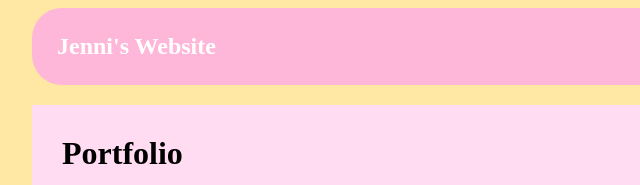
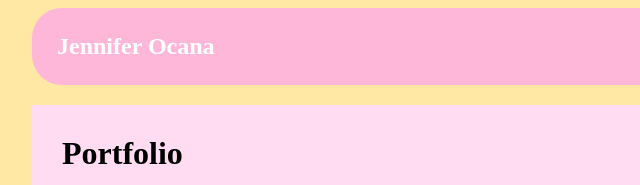
Before and after one commit to JenniferOcana/JenniferOcana.github.io, a plain HTML site: page portfolio.html in a window 1280 px wide. Shown: the top 185 px of the page, 208-848 px from the left. Drawn offline with Linux system fonts and the light colour scheme.

Commit message:
Update portfolio.html

```diff
--- a/portfolio.html
+++ b/portfolio.html
@@ -8,7 +8,7 @@
     <body>
         <div id="all-contents">
             <nav>
-                <h1>Jenni's Website</h1>
+                <h1>Jennifer Ocana</h1>
                 <ul id="nav-ul">
                     <li class="nav-li">
                         <a class="nav-a" href="index.html">Home</a>
```
